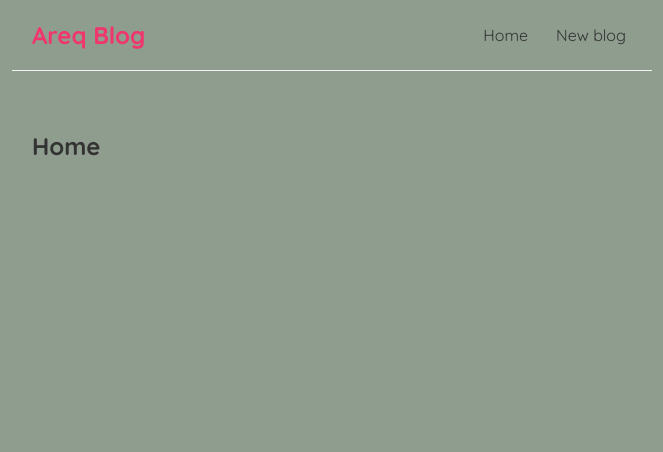
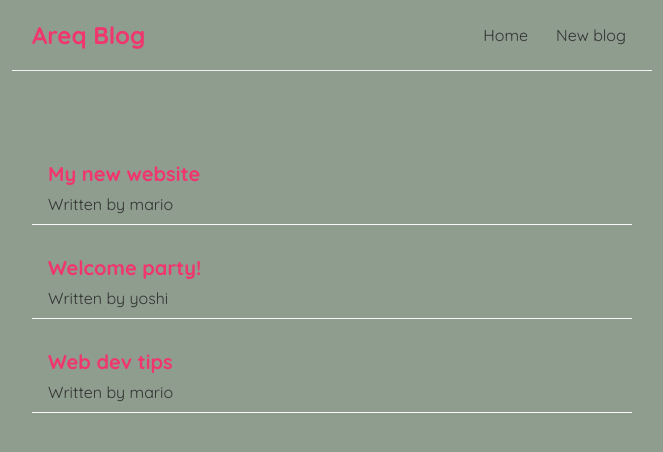
Before and after one commit to Zyar3k/react-blog-training, a React (Create React App) app: page / in a window 1280 px wide. Shown: the top 452 px of the page, without its empty margins (308-971 px from the left). Built offline with nearby package versions, Linux system fonts and the light colour scheme.

Commit message:
Add blog lists from hook

```diff
--- a/src/components/Home.js
+++ b/src/components/Home.js
@@ -1,9 +1,19 @@
-import React from "react";
+import { useState } from "react";
 
 const Home = () => {
+  const [blogs, setBlogs] = useState([
+    { title: "My new website", body: "lorem ipsum...", author: "mario", id: 1 },
+    { title: "Welcome party!", body: "lorem ipsum...", author: "yoshi", id: 2 },
+    { title: "Web dev tips", body: "lorem ipsum...", author: "mario", id: 3 },
+  ]);
   return (
     <div className='home'>
-      <h2>Home</h2>
+      {blogs.map((blog) => (
+        <div className='blog-preview' key={blog.id}>
+          <h2>{blog.title}</h2>
+          <p>Written by {blog.author}</p>
+        </div>
+      ))}
     </div>
   );
 };
--- a/src/index.css
+++ b/src/index.css
@@ -36,3 +36,18 @@
   margin: 40px auto;
   padding: 20px;
 }
+
+/* blog previews / list */
+.blog-preview {
+  padding: 10px 16px;
+  margin: 20px 0;
+  border-bottom: 1px solid #fafafa;
+}
+.blog-preview:hover {
+  box-shadow: 1px 3px 5px rgba(0, 0, 0, 0.1);
+}
+.blog-preview h2 {
+  font-size: 20px;
+  color: #f1356d;
+  margin-bottom: 8px;
+}
```
Also changed, not shown: 1 other file (tests, documents, lock files or other folders).
